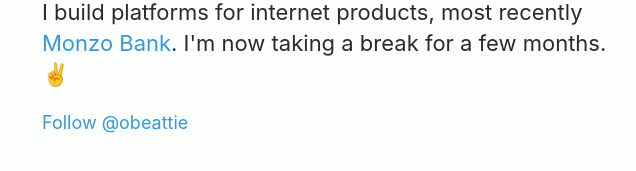
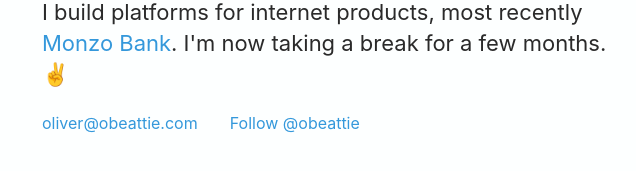
Before and after one commit to obeattie/obeattie.com, a website built with Parcel: page index.html in a window 1280 px wide. Shown: the part 365-536 px from the top of the page, 458-1094 px from the left. Built offline with nearby package versions, Linux system fonts and the light colour scheme.

Commit message:
Add email

```diff
--- a/index.html
+++ b/index.html
@@ -26,7 +26,11 @@
                 <h1>Hi, I'm <strong>Oliver Beattie</strong>.</h1>
                 <p id="intro">I build platforms for internet products, most recently <a href="https://monzo.com/">Monzo
                     Bank</a>. I'm now taking a break for a few months. ✌️</p>
-                <p id="actions"><a href="https://twitter.com/obeattie" class="twitter-follow-button" data-show-count="false" data-size="large" data-dnt="true">Follow @obeattie</a></p>
+                <p id="actions">
+                    <a href="mailto:oliver@obeattie.com">oliver@obeattie.com</a>
+                    <span class="sep"></span>
+                    <a href="https://twitter.com/obeattie" class="twitter-follow-button" data-show-count="false" data-size="large" data-dnt="true">Follow @obeattie</a>
+                </p>
             </div>
         </div>
     </div>
--- a/static/style.less
+++ b/static/style.less
@@ -92,6 +92,15 @@ strong {
             position: relative;
             opacity: 0;
 
+            a {
+                font-size: 16px;
+            }
+
+            .sep {
+                margin: 0 1.5em 0 0;
+                color: fade(#2a2a2a, 50%);
+            }
+
             iframe {
                 position: relative !important;
                 top: 8px;
```
